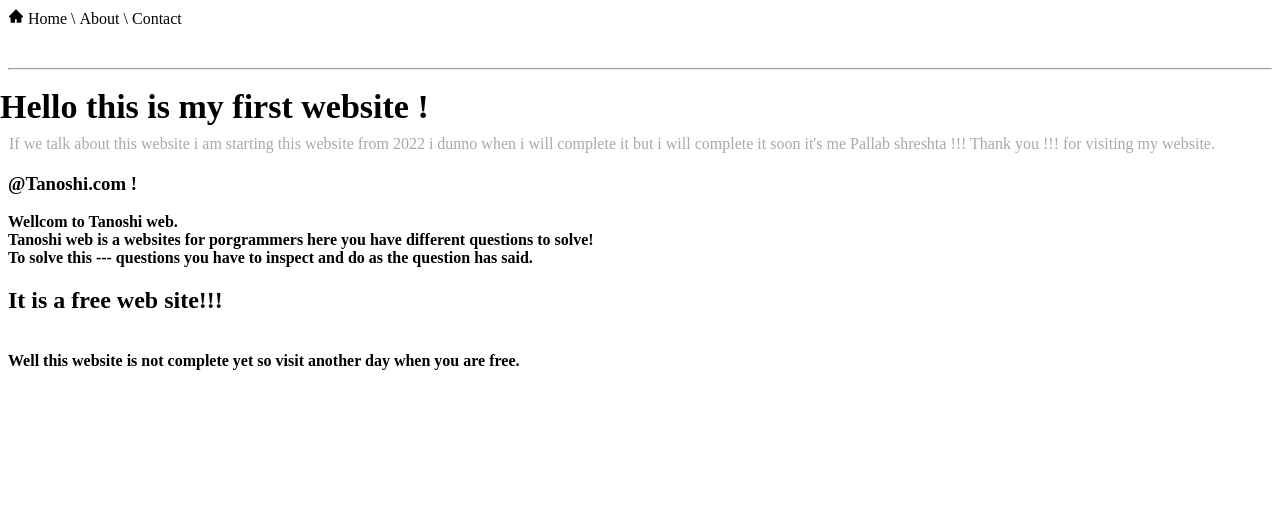
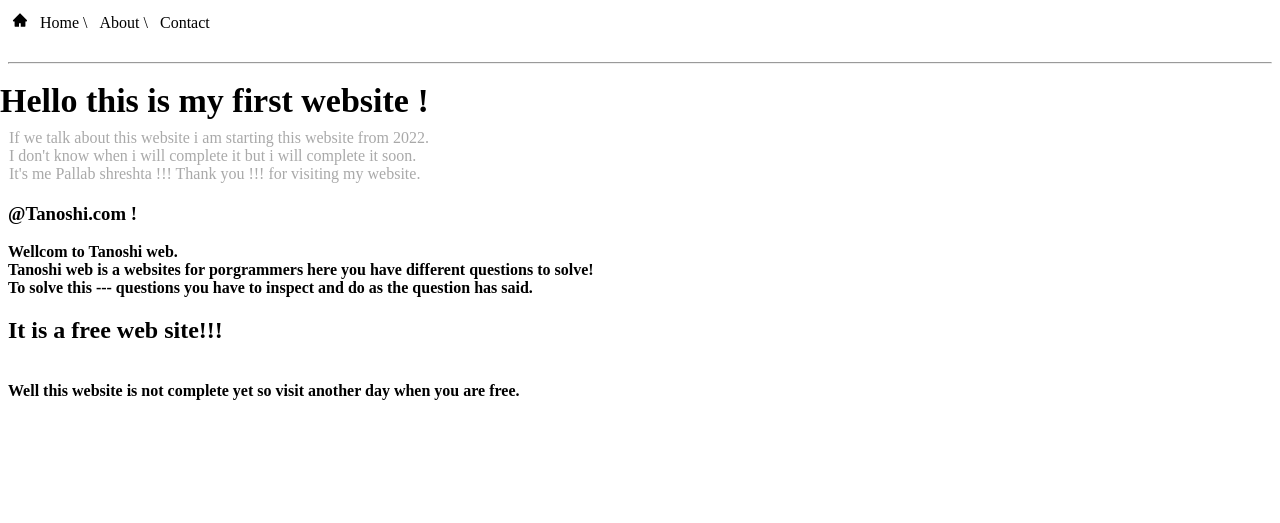
Before and after one commit to Tobi-Uchiha69/tanoshi, a plain HTML site: page Project Begining !/about.html in a window 1280 px wide. Drawn offline with Linux system fonts and the light colour scheme.

Commit message:
Update about.html

```diff
--- a/Project Begining !/about.html
+++ b/Project Begining !/about.html
@@ -8,9 +8,9 @@
 		a{
 			display: inline-block;
 			text-decoration: none;
-			height: 50px;
-			background-color: white;
 			color: black;
+			margin: 4px;
+			height: 18px;
 		}
 		a:hover{
 			color: gray;
@@ -32,17 +32,20 @@
 </head>
 <body>
 	<span>
-		<svg stroke="currentColor" fill="currentColor" stroke-width="0" viewBox="0 0 1024 1024" class="text-purple-700 text-xl cursor-pointer dark:text-purple-300" height="1em" width="1em" xmlns="http://www.w3.org/2000/svg"><path d="M946.5 505L534.6 93.4a31.93 31.93 0 0 0-45.2 0L77.5 505c-12 12-18.8 28.3-18.8 45.3 0 35.3 28.7 64 64 64h43.4V908c0 17.7 14.3 32 32 32H448V716h112v224h265.9c17.7 0 32-14.3 32-32V614.3h43.4c17 0 33.3-6.7 45.3-18.8 24.9-25 24.9-65.5-.1-90.5z"></path></svg>
+		<a href="home.html">
+		<svg stroke="currentColor" fill="currentColor" stroke-width="0" viewBox="0 0 1024 1024" class="text-purple-700 text-xl cursor-pointer dark:text-purple-300" height="1em" width="1em" xmlns="http://www.w3.org/2000/svg"><path d="M946.5 505L534.6 93.4a31.93 31.93 0 0 0-45.2 0L77.5 505c-12 12-18.8 28.3-18.8 45.3 0 35.3 28.7 64 64 64h43.4V908c0 17.7 14.3 32 32 32H448V716h112v224h265.9c17.7 0 32-14.3 32-32V614.3h43.4c17 0 33.3-6.7 45.3-18.8 24.9-25 24.9-65.5-.1-90.5z"></path></svg></a>
 		<a href="home.html">Home \</a>
 		<a href="About.html">About \</a>
-		<a href="Contact.html">Contact </a>
+		<a href="Contact.html" target="_blank">Contact </a>
 	</span>
+	<br>
+	<br>
     <hr>
     <br>
 	<h1>Hello this is my first website !</h1>
 	<p>
-		If we talk about this website i am starting this website from 2022
-		i dunno when i will complete it but i will complete it soon it's me
+		If we talk about this website i am starting this website from 2022.<br>
+		I don't know when i will complete it but i will complete it soon. <br>It's me
 		Pallab shreshta !!! Thank you !!! for visiting my website.
 	</p>
 	<h3 class="element">@Tanoshi.com !</h3>
```
